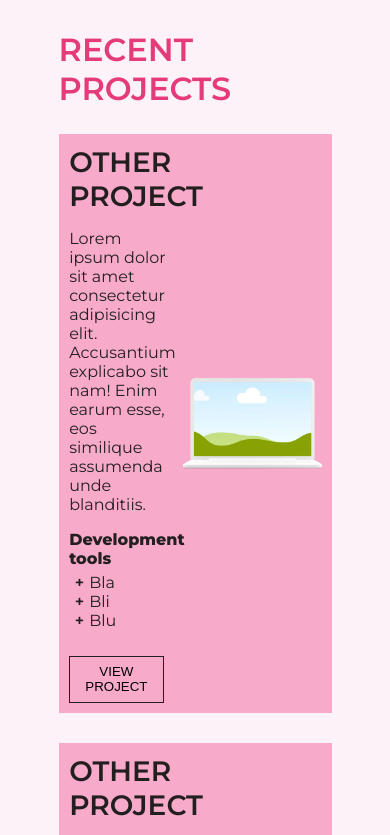
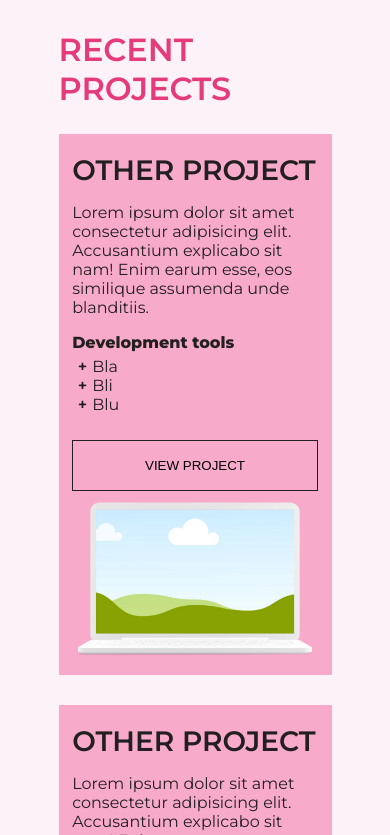
Before and after one commit to LisaSmeke/lisa-smeke-portfolio, a plain HTML site: page index.html in a window 390 px wide. Shown: the part 2640-3475 px from the top of the page. Drawn offline with Linux system fonts and the light colour scheme.

Commit message:
Add responsiveness to  project boxes

```diff
--- a/styles.css
+++ b/styles.css
@@ -276,6 +276,21 @@ header.scrolled {
   margin: 0 auto;
 }
 
+/*Responsive project boxes when width is 900px or less*/
+@media all and (max-width: 900px) {
+  .project {
+    display: flex;
+    flex-direction: column;
+    align-items: center;
+    padding: 5%;
+  }
+  .project-description,
+  .project-btn,
+  .project-img-container {
+    width: 100%;
+  }
+}
+
 /*Contact section*/
 .contact-title {
   color: var(--dark);
```
